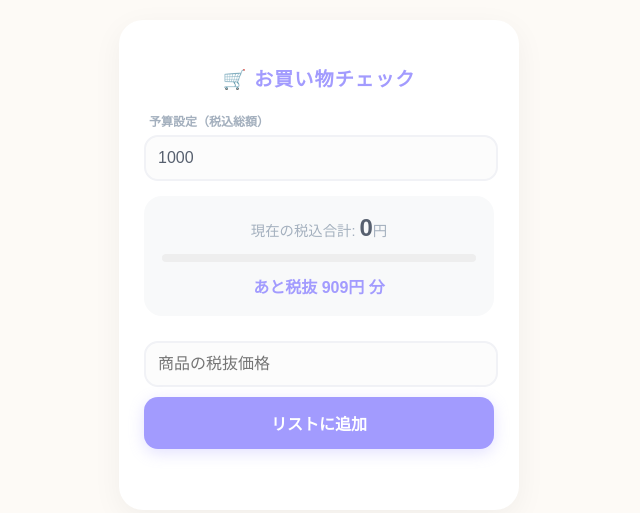
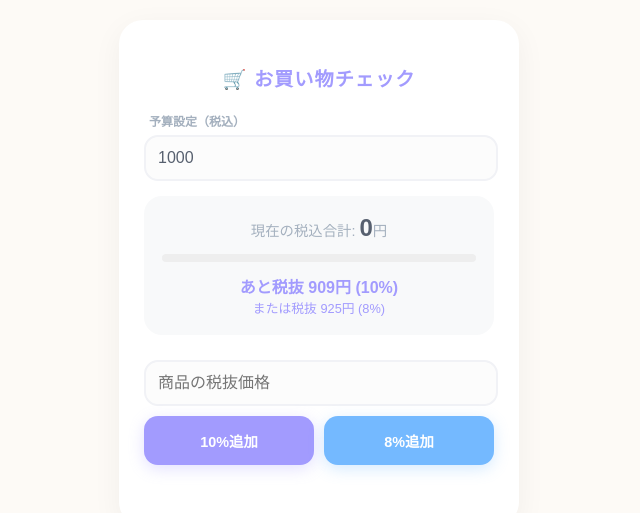
Before and after one commit to Lukaglyph/Budget1000, a plain HTML site: page index.html in a window 1280 px wide. Shown: the whole page, without its empty margins (321-961 px from the left). Drawn offline with Linux system fonts and the light colour scheme.

Commit message:
Update index.html

```diff
--- a/index.html
+++ b/index.html
@@ -3,10 +3,11 @@
 <head>
     <meta charset="UTF-8">
     <meta name="viewport" content="width=device-width, initial-scale=1.0">
-    <title>Budget Sniper - Casual Edition</title>
+    <title>Budget1000</title>
     <style>
         :root {
             --primary: #a29bfe;
+            --secondary: #74b9ff;
             --accent: #ff7675;
             --bg: #fdfaf6;
             --card-bg: #ffffff;
@@ -28,11 +29,15 @@
         .progress-bar { background: var(--primary); width: 0%; height: 100%; transition: width 0.4s ease; }
         .remain-val { font-size: 1rem; font-weight: bold; }
 
-        .add-btn { background: var(--primary); color: white; border: none; padding: 14px; width: 100%; border-radius: 14px; font-weight: bold; font-size: 1rem; cursor: pointer; box-shadow: 0 4px 15px rgba(162, 155, 254, 0.3); }
-        .add-btn:active { transform: scale(0.98); }
+        .btn-group { display: flex; gap: 10px; margin-bottom: 10px; }
+        .add-btn { color: white; border: none; padding: 14px; flex: 1; border-radius: 14px; font-weight: bold; font-size: 0.9rem; cursor: pointer; transition: transform 0.1s; }
+        .add-btn.t10 { background: var(--primary); box-shadow: 0 4px 15px rgba(162, 155, 254, 0.3); }
+        .add-btn.t8 { background: var(--secondary); box-shadow: 0 4px 15px rgba(116, 185, 255, 0.3); }
+        .add-btn:active { transform: scale(0.95); }
 
         .item-list { margin-top: 20px; padding: 0; list-style: none; max-height: 200px; overflow-y: auto; }
-        .item-row { display: flex; justify-content: space-between; align-items: center; padding: 10px 5px; border-bottom: 1px solid #f1f2f6; font-size: 0.85rem; }
+        .item-row { display: flex; justify-content: space-between; align-items: center; padding: 10px 5px; border-bottom: 1px solid #f1f2f6; font-size: 0.8rem; }
+        .tax-badge { font-size: 0.65rem; padding: 2px 4px; border-radius: 4px; background: #eee; margin-right: 4px; }
         .del-btn { color: var(--accent); background: none; border: 1px solid var(--accent); padding: 4px 10px; border-radius: 8px; font-size: 0.7rem; width: auto; cursor: pointer; }
     </style>
 </head>
@@ -41,7 +46,7 @@
         <h3>🛒 お買い物チェック</h3>
 
         <div class="budget-setting">
-            <label>予算設定（税込総額）</label>
+            <label>予算設定（税込）</label>
             <input type="number" id="budgetInput" value="1000" oninput="render()" class="input-style">
         </div>
 
@@ -50,24 +55,27 @@
             <div class="progress-container">
                 <div id="progressBar" class="progress-bar"></div>
             </div>
-            <div class="remain-val" id="statusDisplay">あと税抜 -- 円分</div>
+            <div class="remain-val" id="statusDisplay">--</div>
         </div>
 
         <input type="number" id="itemPrice" placeholder="商品の税抜価格" inputmode="numeric" class="input-style" style="margin-bottom: 10px;">
-        <button onclick="addItem()" class="add-btn">リストに追加</button>
+
+        <div class="btn-group">
+            <button onclick="addItem(1.1)" class="add-btn t10">10%追加</button>
+            <button onclick="addItem(1.08)" class="add-btn t8">8%追加</button>
+        </div>
 
         <ul id="itemList" class="item-list"></ul>
     </div>
 
     <script>
         let items = [];
-        const TAX_RATE = 1.1;
 
-        function addItem() {
+        function addItem(rate) {
             const input = document.getElementById('itemPrice');
             const price = parseFloat(input.value);
             if (isNaN(price) || price <= 0) return;
-            items.push(price);
+            items.push({ price, rate });
             render();
             input.value = '';
             input.focus();
@@ -88,39 +96,38 @@
             listEl.innerHTML = '';
             let totalInTax = 0;
 
-            items.forEach((p, index) => {
-                const inTax = Math.floor(p * TAX_RATE);
+            items.forEach((item, index) => {
+                const inTax = Math.floor(item.price * item.rate);
                 totalInTax += inTax;
+                const taxLabel = item.rate === 1.1 ? '10%' : '8%';
+
                 const li = document.createElement('li');
                 li.className = 'item-row';
-                li.innerHTML = `<span>税抜 ${p.toLocaleString()}円 <small>(込${inTax}円)</small></span>
-                                <button class="del-btn" onclick="removeItem(${index})">削除</button>`;
+                li.innerHTML = `
+                    <span><span class="tax-badge">${taxLabel}</span>税抜 ${item.price.toLocaleString()}円 <small>(込${inTax}円)</small></span>
+                    <button class="del-btn" onclick="removeItem(${index})">削除</button>
+                `;
                 listEl.appendChild(li);
             });
 
-            // 税込合計の表示
             totalEl.textContent = totalInTax.toLocaleString();
-
-            // 残金（税込）の算出
             const diffInTax = budget - totalInTax;
 
-            // 進捗バーの更新
             const percent = budget > 0 ? Math.min((totalInTax / budget) * 100, 100) : 0;
             progressEl.style.width = percent + '%';
             progressEl.style.background = diffInTax >= 0 ? 'var(--primary)' : 'var(--accent)';
 
-            // ステータス表示の切り替え（税抜での残高表示）
             if (diffInTax >= 0) {
-                const limitExclTax = Math.floor(diffInTax / TAX_RATE);
-                statusEl.textContent = `あと税抜 ${limitExclTax.toLocaleString()}円 分`;
+                // 10%と8%それぞれの買える上限を計算
+                const limit10 = Math.floor(diffInTax / 1.1);
+                const limit8 = Math.floor(diffInTax / 1.08);
+                statusEl.innerHTML = `あと税抜 ${limit10.toLocaleString()}円 (10%) <br> <span style="font-size:0.8rem; font-weight:normal;">または税抜 ${limit8.toLocaleString()}円 (8%)</span>`;
                 statusEl.style.color = "var(--primary)";
             } else {
                 statusEl.textContent = `${Math.abs(diffInTax).toLocaleString()}円 オーバー`;
                 statusEl.style.color = "var(--accent)";
             }
         }
-
-        // 初期描画
         render();
     </script>
 </body>
```
